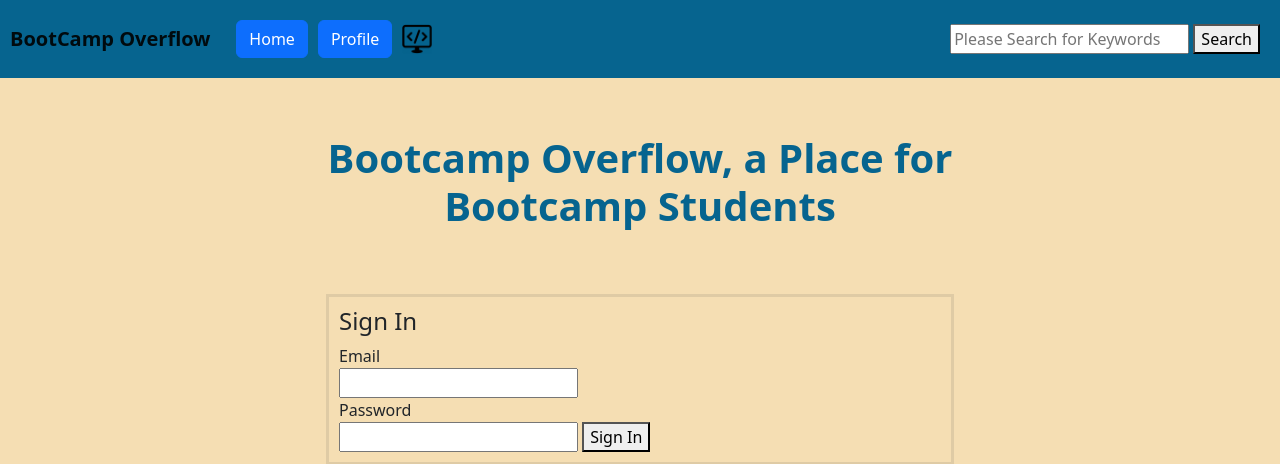
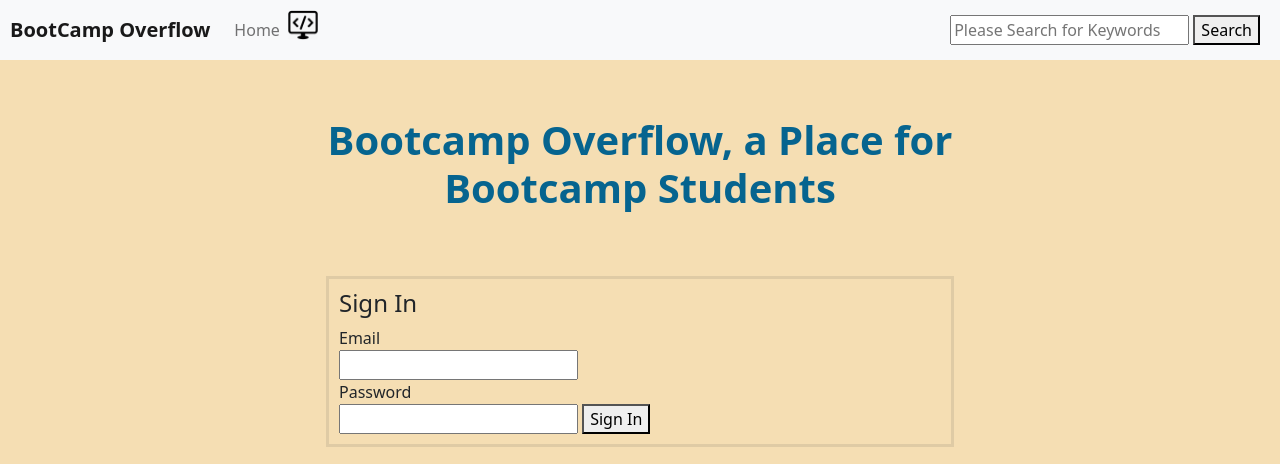
Before and after one commit to TristinNguyen/Bootcamp-Overflow, a Node server app: page / in a window 1280 px wide. Shown: the top 464 px of the page. Run offline with Node 20, Linux system fonts and the light colour scheme; data that the repository does not hold is empty; some libraries are stand-ins or nearby versions.

Commit message:
moved assets

```diff
--- a/public/stylesheets/styles.css
+++ b/public/stylesheets/styles.css
@@ -110,7 +110,7 @@ form label {
   padding: 10px;
   position: sticky;
   z-index: 100;
-  background-color: rgb(6, 100, 143) !important;
+  /* background-color: rgb(6, 100, 143) !important; */
 }
 
 .secondarysearch {
--- a/views/partials/navbar rs.handlebars
+++ b/views/partials/navbar rs.handlebars
@@ -23,6 +23,9 @@
           <a class="nav-link" href="/">Log Out</a>
         </li>
       {{/if}}
+        <li class="nav-item active">
+          <a class="navbar-image" href="#">
+            <img src="/assets/images/clipart2022190.png" width="30" height="30" alt="">        </li>
     </ul>
   </div>
 </nav>
--- a/views/partials/navbar.handlebars
+++ b/views/partials/navbar.handlebars
@@ -1,27 +1,31 @@
-<nav class="navbar navbar-expand-lg navbar-light bg-light">
-  <a class="navbar-brand" href="/">BootCamp Overflow</a>
+<nav class="navbar navbar-expand-lg sticky-top navbar-light bg-light">
+  <a class="navbar-brand" href="#">BootCamp Overflow</a>
 
-  <button class="navbar-toggler" type="button" data-toggle="collapse" data-target="#navbarSupportedContent"
-    aria-controls="navbarSupportedContent" aria-expanded="false" aria-label="Toggle navigation">
+  <button class="navbar-toggler" type="button" data-toggle="collapse" data-target="#navbarSupportedContent" aria-controls="navbarSupportedContent" aria-expanded="false" aria-label="Toggle navigation">
     <span class="navbar-toggler-icon"></span>
   </button>
 
-  <a class="searches">
-    <input id="search-input" type="text" placeholder="Please Search for Keywords">
-    <button class="search-button" id="search-button">Search</button>
-  </a>
+    <a class="searches">
+        <input id="search-input" type="text" placeholder="Please Search for Keywords">
+        <button class="search-button" id="search-button">Search</button>
+    </a>
 
   <div class="collapse navbar-collapse">
-    <ul class="navbar-nav mr-auto d-flex flex-row">
+    <ul class="navbar-nav mr-auto">
       <li class="nav-item active">
-        <div class="nav-buttons">
-          <a button type="button" class="btn btn-primary" id="button1" href="/">Home</a>
-          <a button type="button" class="btn btn-primary" id="button2" href="/profile">Profile</a>
-        </div>
+        <a class="nav-link" href="/">Home</a>
       </li>
+      {{#if loggedIn}}
+        <li class="nav-item active">
+          <a class="nav-link" href="/">Profile</a>
+        </li>
+        <li class="nav-item active">
+          <a class="nav-link" href="/">Log Out</a>
+        </li>
+      {{/if}}
+        <li class="nav-item active">
+          <a class="navbar-image" href="#">
+            <img src="/assets/images/clipart2022190.png" width="30" height="30" alt="">        </li>
     </ul>
-    <a class="navbar-image" href="#">
-      <img src="/assets/images/clipart2022190.png" width="30" height="30" alt="">
-    </a>
   </div>
 </nav>
```
Also changed, not shown: public/assets/images/clipart2022190.png (renamed from assets/images/clipart2022190.png).
